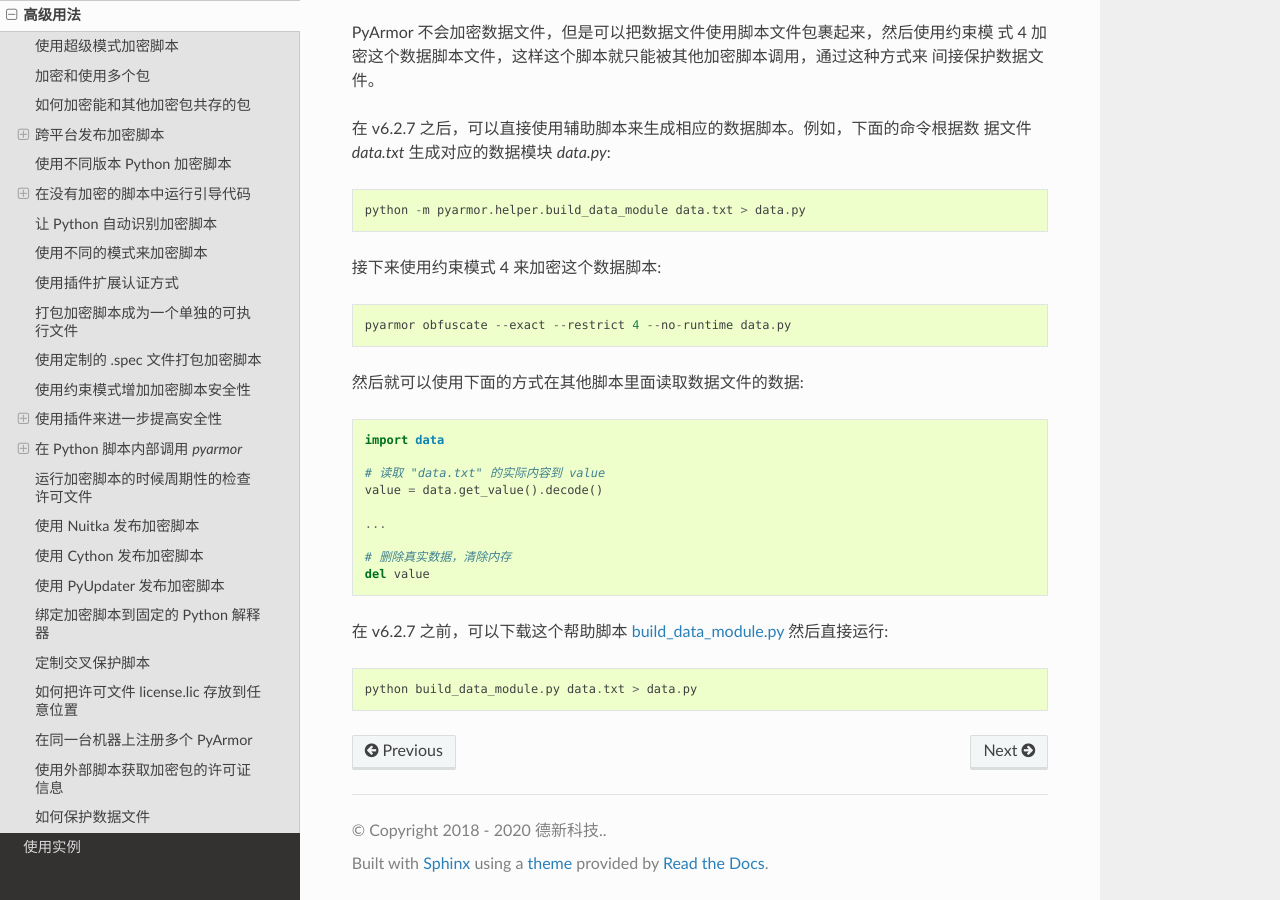
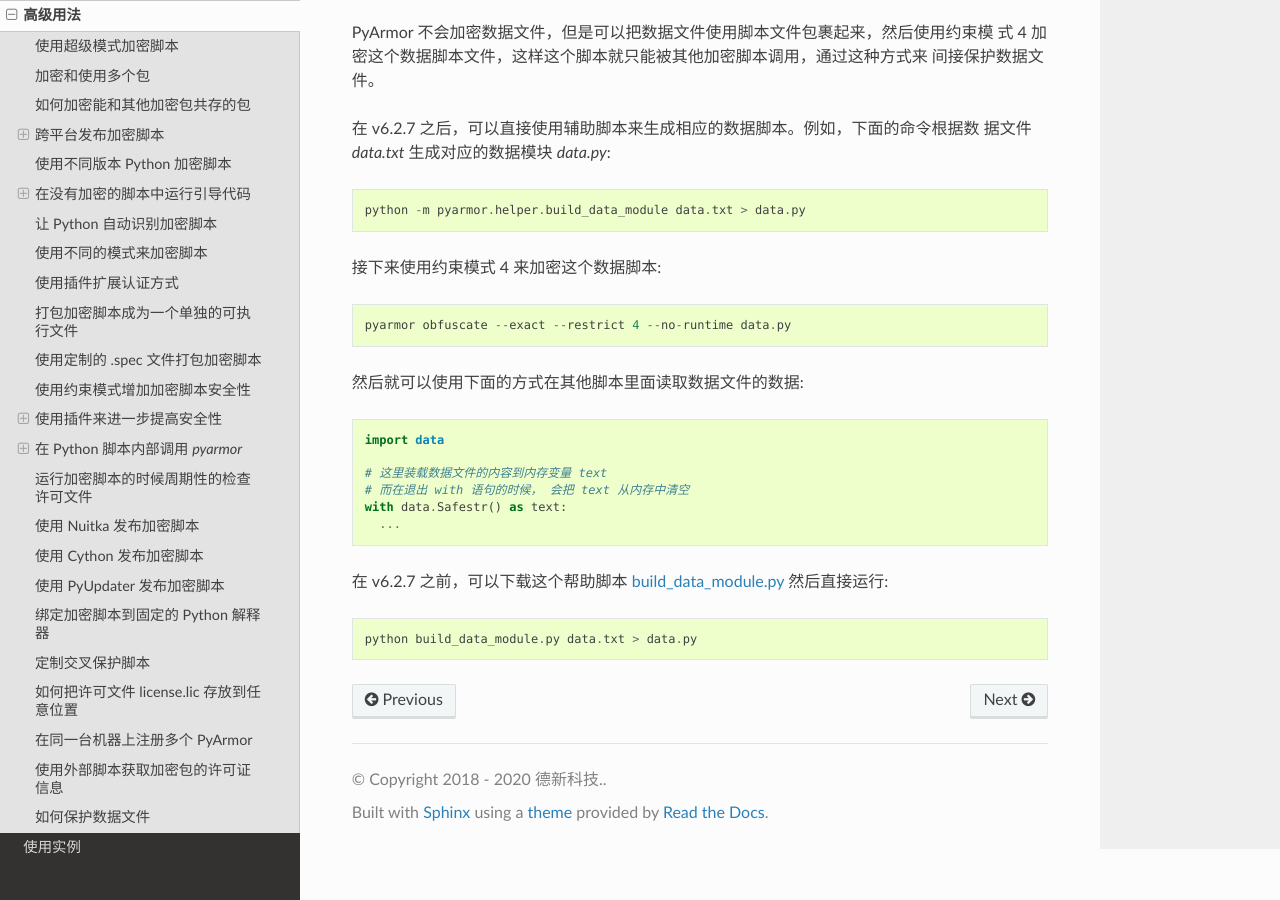
Before and after one commit to dashingsoft/pyarmor-docs-zh, a Sphinx documentation site: the page built from docs/advanced.rst, in a window 1280 px wide and 900 px high, scrolled down 25101 px. Built offline with Sphinx 7.4.7 and the Read the Docs theme 2.0.0, drawn with Linux system fonts in a browser that asks for light colours.

Commit message:
Refine sample code

```diff
--- a/docs/advanced.rst
+++ b/docs/advanced.rst
@@ -1197,13 +1197,10 @@
 
     import data
 
-    # 读取 "data.txt" 的实际内容到 value
-    value = data.get_value().decode()
-
-    ...
-
-    # 删除真实数据，清除内存
-    del value
+    # 这里装载数据文件的内容到内存变量 text
+    # 而在退出 with 语句的时候， 会把 text 从内存中清空
+    with data.Safestr() as text:
+      ...
 
 在 v6.2.7 之前，可以下载这个帮助脚本 `build_data_module.py <https://github.com/dashingsoft/pyarmor/raw/master/src/helper/build_data_module.py>`_ 然后直接运行::
 
```
